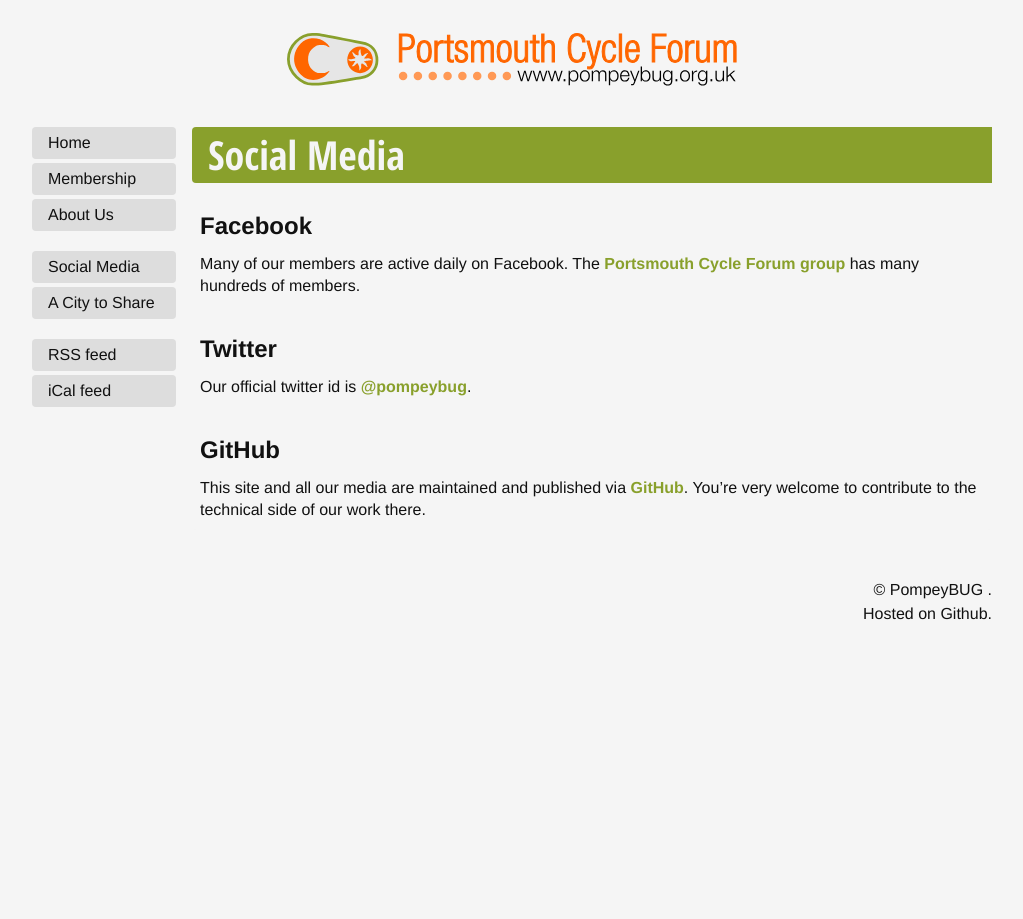
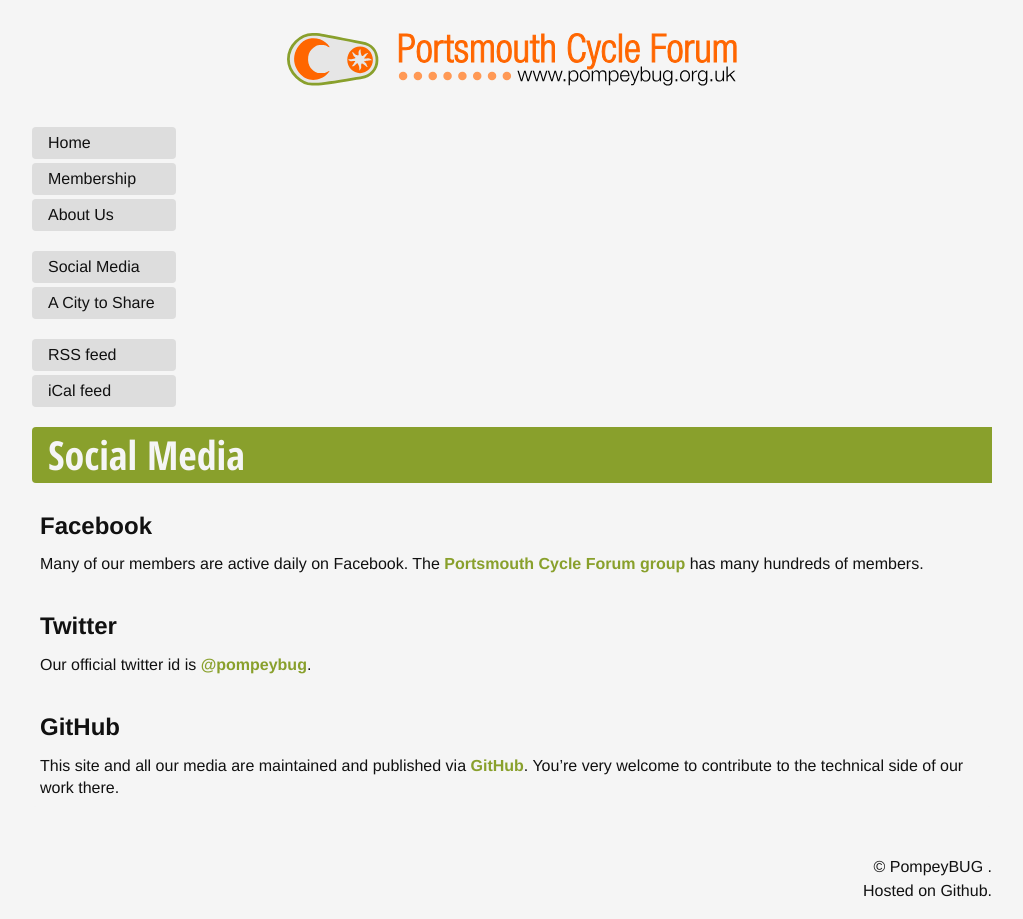
Before and after one commit to pompeybug/pompeybug.github.io, a Jekyll site: the page built from social/index.md, in a window 1280 px wide. Shown: the whole page, without its empty margins (128-1151 px from the left). Built offline with Jekyll 4.4.1, drawn with Linux system fonts in a browser that asks for light colours.

Commit message:
default layout is now the old split layout.  to make an image 'full-page' use the 'photo' layout.

```diff
--- a/_layouts/default.html
+++ b/_layouts/default.html
@@ -3,9 +3,9 @@
   {% include head.html %}
   <body>
     {% include header.html %}
-    <div class="flexible">
+    <div class="hvflex">
         {% include nav.html %}
-        <main>
+        <main class="hvf">
             {% include todo.html %}
             {{ content }}
         </main>
--- a/_layouts/post.html
+++ b/_layouts/post.html
@@ -4,6 +4,10 @@
 
 <article>
     {% include heading.html %}
-    {% include post_figure.html %}
-    {{ content }}
+    <div class="split_small">
+        {% include post_figure.html %}
+    </div>
+    <div class="split_main">
+        {{ content }}
+    </div>
 </article>
```
Also changed, not shown: _layouts/photo.html (added, +9 -0 lines).
